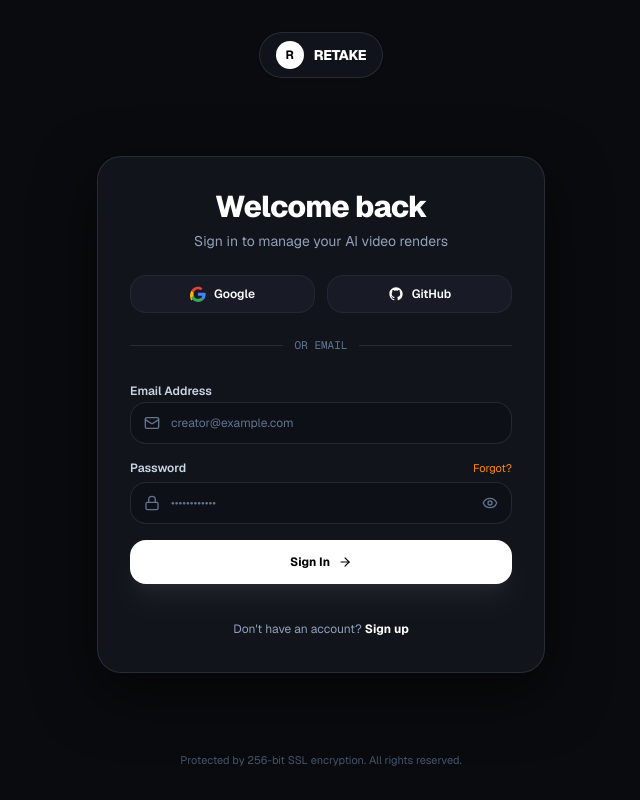
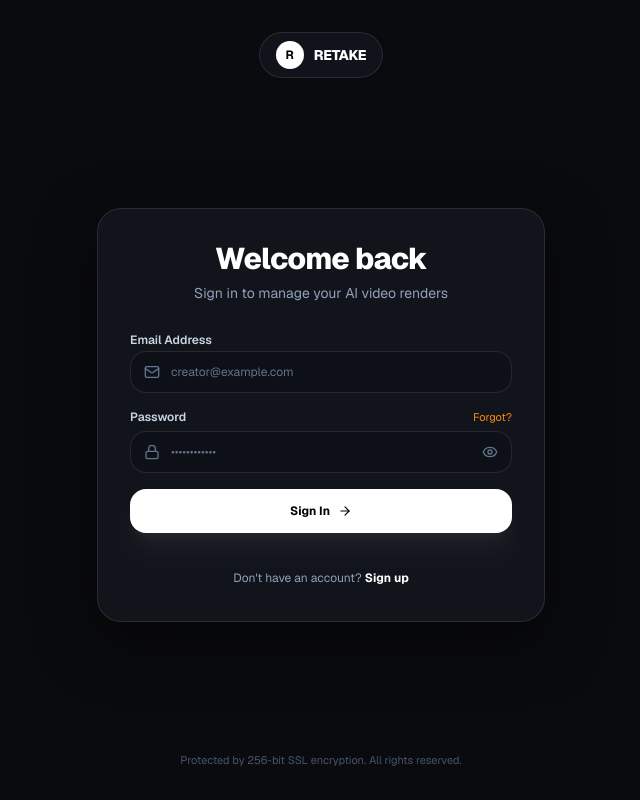
Before and after one commit to JacksonRye/Retake, a Next.js app: page /login in a window 1280 px wide. Shown: the whole page, without its empty margins (319-959 px from the left). Built offline with nearby package versions, Linux system fonts and the light colour scheme.

Commit message:
refactor: streamline auth to pure email/password, remove non-functional Google/GitHub buttons

```diff
--- a/src/app/login/page.tsx
+++ b/src/app/login/page.tsx
@@ -53,40 +53,6 @@ export default function LoginPage() {
             <p className="text-xs sm:text-sm text-slate-400">
               Sign in to manage your AI video renders
             </p>
-          </div>
-
-          {/* Social Mock Logins */}
-          <div className="grid grid-cols-2 gap-3">
-            <button
-              onClick={handleMockLogin}
-              type="button"
-              className="py-2.5 px-4 rounded-2xl bg-[#181B26] hover:bg-[#202534] border border-white/5 text-xs font-semibold text-white flex items-center justify-center gap-2 transition-all"
-            >
-              <svg className="w-4 h-4" viewBox="0 0 24 24">
-                <path fill="#EA4335" d="M12 5c1.7 0 3 .7 3.9 1.5l2.9-2.9C17 1.9 14.7 1 12 1 7.5 1 3.7 3.6 1.9 7.3l3.7 2.9C6.5 7.4 9 5 12 5z"/>
-                <path fill="#4285F4" d="M23.5 12.3c0-.8-.1-1.6-.2-2.3H12v4.5h6.5c-.3 1.5-1.1 2.8-2.4 3.7l3.7 2.9c2.2-2 3.7-5 3.7-8.8z"/>
-                <path fill="#FBBC05" d="M5.6 14.8c-.2-.7-.4-1.5-.4-2.3s.2-1.6.4-2.3L1.9 7.3C.7 9.7 0 12 0 14.5s.7 4.8 1.9 7.2l3.7-2.9z"/>
-                <path fill="#34A853" d="M12 24c3.2 0 6-1.1 8-3l-3.7-2.9c-1.1.7-2.5 1.2-4.3 1.2-3 0-5.5-2-6.4-4.8L1.9 17.4C3.7 21.1 7.5 24 12 24z"/>
-              </svg>
-              <span>Google</span>
-            </button>
-
-            <button
-              onClick={handleMockLogin}
-              type="button"
-              className="py-2.5 px-4 rounded-2xl bg-[#181B26] hover:bg-[#202534] border border-white/5 text-xs font-semibold text-white flex items-center justify-center gap-2 transition-all"
-            >
-              <svg className="w-4 h-4 fill-current text-white" viewBox="0 0 24 24">
-                <path d="M12 2C6.477 2 2 6.484 2 12.017c0 4.425 2.865 8.18 6.839 9.504.5.092.682-.217.682-.483 0-.237-.008-.868-.013-1.703-2.782.605-3.369-1.343-3.369-1.343-.454-1.158-1.11-1.466-1.11-1.466-.908-.62.069-.608.069-.608 1.003.07 1.53 1.032 1.53 1.032.892 1.53 2.341 1.088 2.91.832.092-.647.35-1.088.636-1.338-2.22-.253-4.555-1.113-4.555-4.951 0-1.093.39-1.988 1.029-2.688-.103-.253-.446-1.272.098-2.65 0 0 .84-.27 2.75 1.026A9.564 9.564 0 0112 6.844c.85.004 1.705.115 2.504.337 1.909-1.296 2.747-1.027 2.747-1.027.546 1.379.202 2.398.1 2.651.64.7 1.028 1.595 1.028 2.688 0 3.848-2.339 4.695-4.566 4.943.359.309.678.92.678 1.855 0 1.338-.012 2.419-.012 2.747 0 .268.18.58.688.482A10.019 10.019 0 0022 12.017C22 6.484 17.522 2 12 2z"/>
-              </svg>
-              <span>GitHub</span>
-            </button>
-          </div>
-
-          <div className="flex items-center gap-3">
-            <div className="flex-1 h-px bg-white/10" />
-            <span className="text-[11px] font-mono text-slate-500 uppercase">or email</span>
-            <div className="flex-1 h-px bg-white/10" />
           </div>
 
           {/* Form */}
--- a/src/app/signup/page.tsx
+++ b/src/app/signup/page.tsx
@@ -84,26 +84,6 @@ export default function SignUpPage() {
     }
   };
 
-  const handleOAuthSignUp = async (provider: 'google' | 'github') => {
-    try {
-      setIsLoading(true);
-      setErrorMessage(null);
-      const { error } = await supabase.auth.signInWithOAuth({
-        provider,
-        options: {
-          redirectTo: typeof window !== 'undefined' ? `${window.location.origin}/studio` : undefined,
-        },
-      });
-      if (error) {
-        setErrorMessage(error.message);
-        setIsLoading(false);
-      }
-    } catch (err: any) {
-      setErrorMessage(err.message || `Failed to connect with ${provider}`);
-      setIsLoading(false);
-    }
-  };
-
   return (
     <div className="min-h-screen bg-[#0A0B0E] text-[#F3F4F6] font-sans antialiased selection:bg-orange-500/30 flex flex-col justify-between p-6">
       {/* 1. Top Brand Header */}
@@ -144,42 +124,6 @@ export default function SignUpPage() {
               <span>{successMessage}</span>
             </div>
           )}
-
-          {/* Social OAuth Logins */}
-          <div className="grid grid-cols-2 gap-3">
-            <button
-              onClick={() => handleOAuthSignUp('google')}
-              type="button"
-              disabled={isLoading}
-              className="py-2.5 px-4 rounded-2xl bg-[#181B26] hover:bg-[#202534] disabled:opacity-50 border border-white/5 text-xs font-semibold text-white flex items-center justify-center gap-2 transition-all cursor-pointer"
-            >
-              <svg className="w-4 h-4" viewBox="0 0 24 24">
-                <path fill="#EA4335" d="M12 5c1.7 0 3 .7 3.9 1.5l2.9-2.9C17 1.9 14.7 1 12 1 7.5 1 3.7 3.6 1.9 7.3l3.7 2.9C6.5 7.4 9 5 12 5z"/>
-                <path fill="#4285F4" d="M23.5 12.3c0-.8-.1-1.6-.2-2.3H12v4.5h6.5c-.3 1.5-1.1 2.8-2.4 3.7l3.7 2.9c2.2-2 3.7-5 3.7-8.8z"/>
-                <path fill="#FBBC05" d="M5.6 14.8c-.2-.7-.4-1.5-.4-2.3s.2-1.6.4-2.3L1.9 7.3C.7 9.7 0 12 0 14.5s.7 4.8 1.9 7.2l3.7-2.9z"/>
-                <path fill="#34A853" d="M12 24c3.2 0 6-1.1 8-3l-3.7-2.9c-1.1.7-2.5 1.2-4.3 1.2-3 0-5.5-2-6.4-4.8L1.9 17.4C3.7 21.1 7.5 24 12 24z"/>
-              </svg>
-              <span>Google</span>
-            </button>
-
-            <button
-              onClick={() => handleOAuthSignUp('github')}
-              type="button"
-              disabled={isLoading}
-              className="py-2.5 px-4 rounded-2xl bg-[#181B26] hover:bg-[#202534] disabled:opacity-50 border border-white/5 text-xs font-semibold text-white flex items-center justify-center gap-2 transition-all cursor-pointer"
-            >
-              <svg className="w-4 h-4 fill-current text-white" viewBox="0 0 24 24">
-                <path d="M12 2C6.477 2 2 6.484 2 12.017c0 4.425 2.865 8.18 6.839 9.504.5.092.682-.217.682-.483 0-.237-.008-.868-.013-1.703-2.782.605-3.369-1.343-3.369-1.343-.454-1.158-1.11-1.466-1.11-1.466-.908-.62.069-.608.069-.608 1.003.07 1.53 1.032 1.53 1.032.892 1.53 2.341 1.088 2.91.832.092-.647.35-1.088.636-1.338-2.22-.253-4.555-1.113-4.555-4.951 0-1.093.39-1.988 1.029-2.688-.103-.253-.446-1.272.098-2.65 0 0 .84-.27 2.75 1.026A9.564 9.564 0 0112 6.844c.85.004 1.705.115 2.504.337 1.909-1.296 2.747-1.027 2.747-1.027.546 1.379.202 2.398.1 2.651.64.7 1.028 1.595 1.028 2.688 0 3.848-2.339 4.695-4.566 4.943.359.309.678.92.678 1.855 0 1.338-.012 2.419-.012 2.747 0 .268.18.58.688.482A10.019 10.019 0 0022 12.017C22 6.484 17.522 2 12 2z"/>
-              </svg>
-              <span>GitHub</span>
-            </button>
-          </div>
-
-          <div className="flex items-center gap-3">
-            <div className="flex-1 h-px bg-white/10" />
-            <span className="text-[11px] font-mono text-slate-500 uppercase">or register with email</span>
-            <div className="flex-1 h-px bg-white/10" />
-          </div>
 
           {/* Email/Password Signup Form */}
           <form onSubmit={handleSignUp} className="space-y-4">
```
